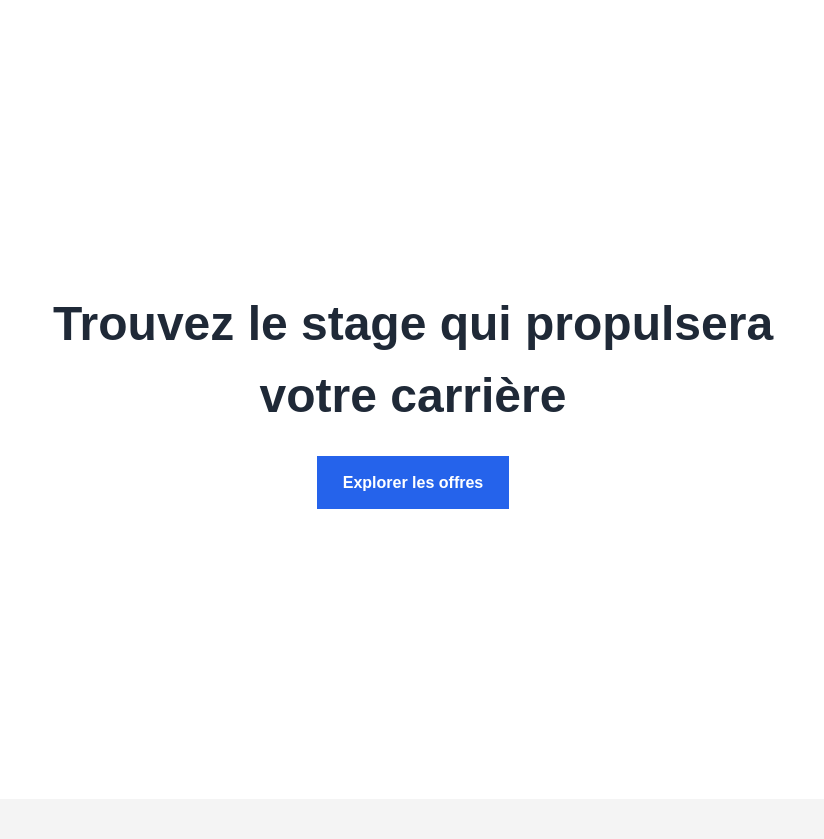
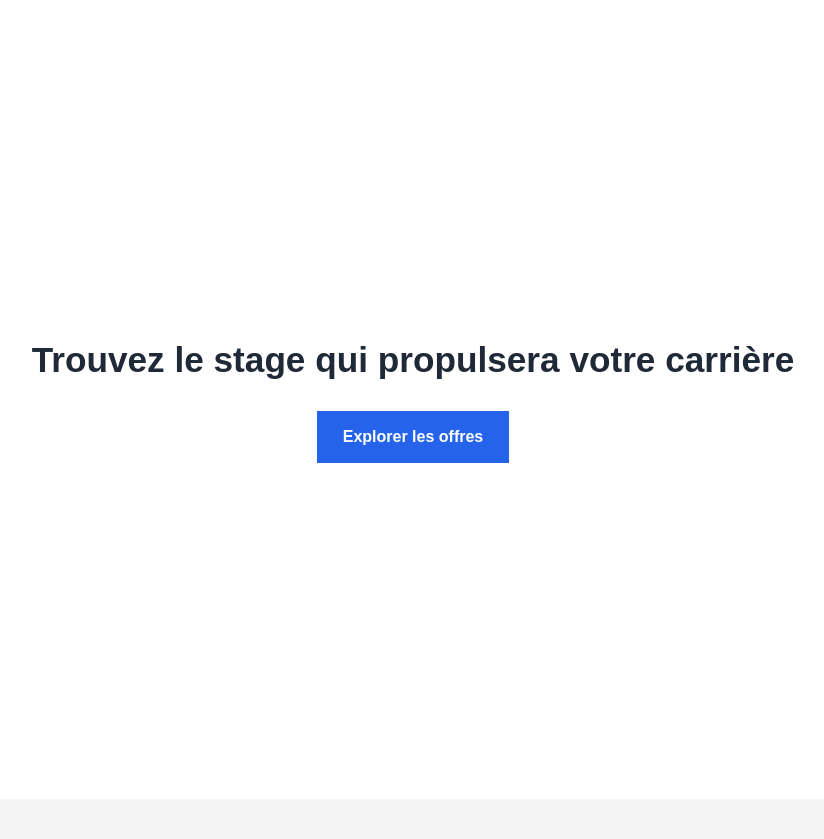
Before and after one commit to baptiste-e/stagepro.fr, a PHP site: page / in a window 1280 px wide. Shown: the part 67-906 px from the top of the page, without its empty margins (227-1051 px from the left). Run offline with PHP 8.4, Linux system fonts and the light colour scheme.

Commit message:
police plus petite

```diff
--- a/stagepro.fr/public/styles.css
+++ b/stagepro.fr/public/styles.css
@@ -71,9 +71,9 @@ section { margin-bottom: 2.5rem; }
 }
 
 .hero h1 {
-  font-size: 3rem;
+  font-size: 2.2rem;
   margin-bottom: 1.5rem;
-  max-width: 800px;
+  max-width: 100%;
 }
 
 .hero p {
```
